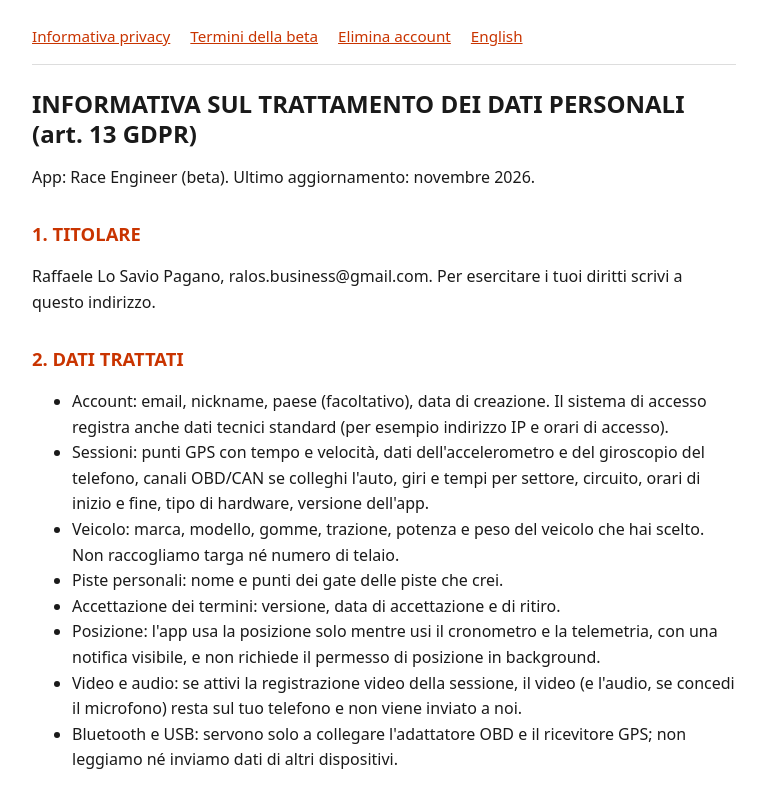
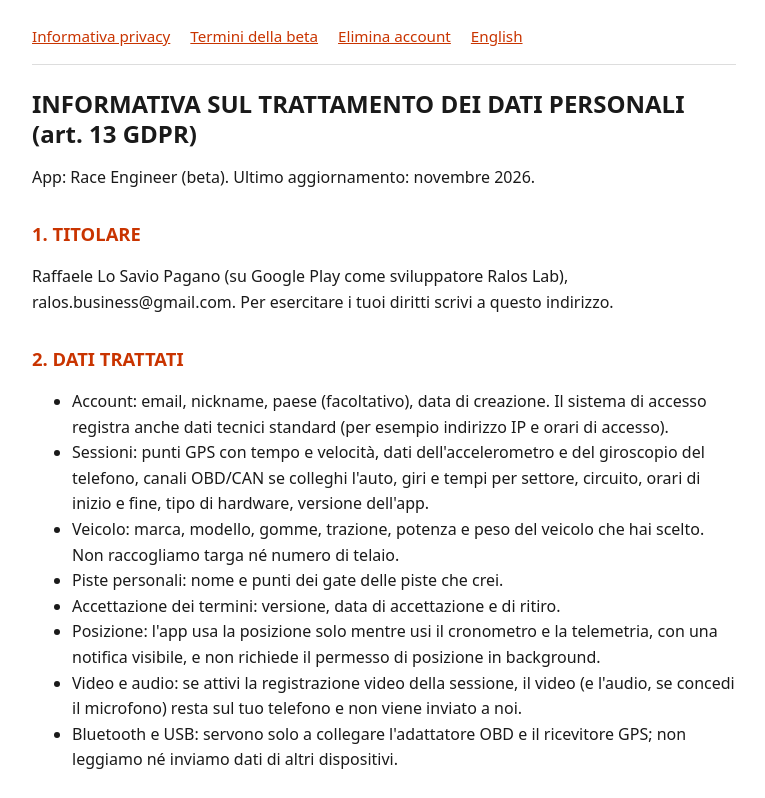
Before and after one commit to Ralos90/raceengineer-privacy, a plain HTML site: page index.html in a window 1280 px wide. Shown: the top 798 px of the page, without its empty margins (256-1021 px from the left). Drawn offline with Linux system fonts and the light colour scheme.

Commit message:
Informativa beta-0.4-2026-11-23: titolare anche come sviluppatore Ralos Lab su Google Play
Stesso testo dell'app 0.8.5 (Race Engineer, PR 442).

Co-Authored-By: Claude Opus 5.5 <noreply@anthropic.com>

```diff
--- a/index.html
+++ b/index.html
@@ -25,7 +25,7 @@ hr{border:0;border-top:1px solid var(--line);margin:2.5rem 0}
 <h1>INFORMATIVA SUL TRATTAMENTO DEI DATI PERSONALI (art. 13 GDPR)</h1>
 <p>App: Race Engineer (beta). Ultimo aggiornamento: novembre 2026.</p>
 <h2>1. TITOLARE</h2>
-<p>Raffaele Lo Savio Pagano, ralos.business@gmail.com. Per esercitare i tuoi diritti scrivi a questo indirizzo.</p>
+<p>Raffaele Lo Savio Pagano (su Google Play come sviluppatore Ralos Lab), ralos.business@gmail.com. Per esercitare i tuoi diritti scrivi a questo indirizzo.</p>
 <h2>2. DATI TRATTATI</h2>
 <ul>
 <li>Account: email, nickname, paese (facoltativo), data di creazione. Il sistema di accesso registra anche dati tecnici standard (per esempio indirizzo IP e orari di accesso).</li>
```
Also changed, not shown: en/index.html (+1 -1 lines).
